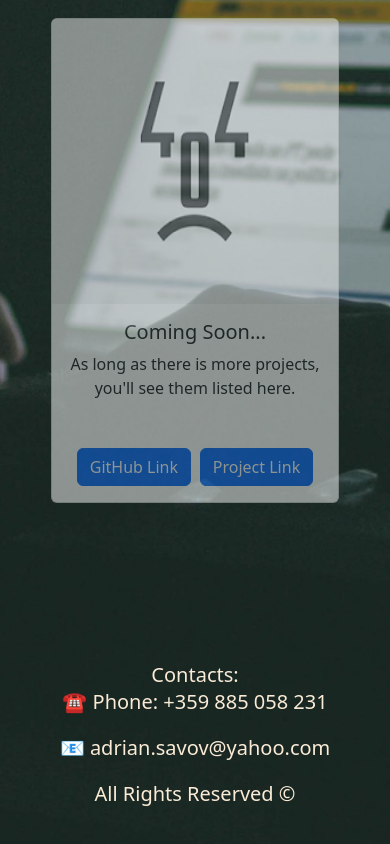
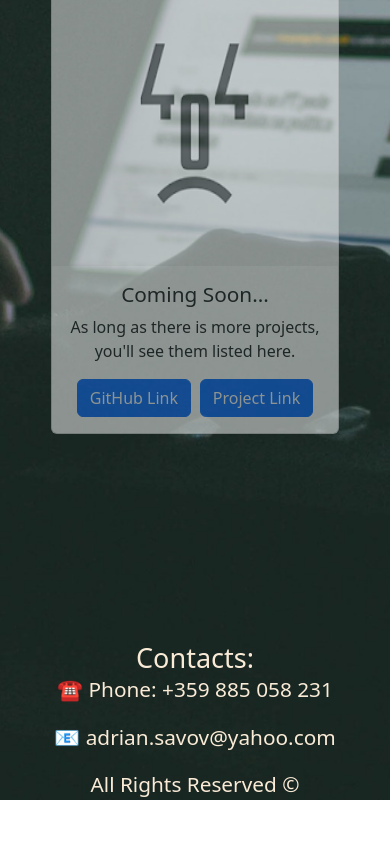
Before and after one commit to AdrianSavov/My-Resume, a React (Vite) app: page /my-work in a window 390 px wide. Shown: the part 1152-1996 px from the top of the page. After the commit the page ends 1952 px from the top, so only its background shows below. Built offline with nearby package versions, Linux system fonts and the light colour scheme.

Commit message:
style: responsive design

```diff
--- a/src/App.css
+++ b/src/App.css
@@ -1,7 +1,11 @@
 .main {
   background-size: cover;
   background-position: center;
+  color: antiquewhite;
   max-width: 100%;
   min-height: 100vh;
-  color: antiquewhite;
+  display: flex;
+  flex-direction: column;
+  justify-content: space-between;
+  box-sizing: border-box;
 }
--- a/src/Components/Footer/Footer.css
+++ b/src/Components/Footer/Footer.css
@@ -1,19 +1,19 @@
 .footer-header {
     color: rgb(250, 250, 250);
     font-weight: bold;
-    border-radius: 7px;
     text-align: center;
   }
   .footer-container {
+    padding-top: 3em;
     max-width: 100%;
-    margin: 0 auto;
+    margin-top: auto;
   }
   .card-title {
-    font-size: 35px;
+    font-size: 1.3em !important;
     margin-bottom: 7px;
   }
   .footer-card-body {
-    font-size: 20px;
+    font-size: 2em;
     text-align: center;
   }
 .contacts {
@@ -21,10 +21,16 @@
   margin: 0 auto;
   width: 35%;
 }
+.card-text {
+  height: fit-content !important;
+}
 
 @media (max-width: 768px) {
     .contacts {
       width: 100%;
+    }
+    .footer-card-body {
+      font-size: 1.3em;
     }
 }
 @media (min-height: 1440px) {
@@ -32,6 +38,28 @@
     font-size: 2em;
   }
   .card-title {
+    font-size: 2em !important;
+  }
+  .footer-header {
     font-size: 2em;
   }
 }
+@media (min-height: 1080px) {
+  .footer-container {
+    padding-top: 1.5em;
+    height: fit-content;
+  }
+}
+@media (max-height: 768px) {
+  .contacts {
+    width: fit-content;
+  }
+  .footer-card-body {
+    font-size: 1.5em;
+  }
+}
+@media (min-height: 1920px) {
+  .contacts {
+    width: fit-content;
+  }
+}
--- a/src/Components/Home/Home.css
+++ b/src/Components/Home/Home.css
@@ -107,6 +107,12 @@
     .img {
         margin-left: 5em;
     }
+    .main-container {
+        height: fit-content;
+    }
+    .row-content {
+        padding-top: 4em;
+    }
 }
 @media (min-height: 1440px) {
     .header {
--- a/src/Components/MySkillsComponent/MySkills.css
+++ b/src/Components/MySkillsComponent/MySkills.css
@@ -142,6 +142,10 @@
     .tab-section {
         font-size: 1.1em;
     }
+    .tab-container {
+        height: fit-content;
+        padding-top: 2em;
+    }
 }
 
 @media (min-height: 1440px) {
@@ -184,3 +188,8 @@
         margin-top: 2em;
     }
 }
+@media (min-height: 1920px) {
+    .tab-container {
+      max-width: fit-content;
+    }
+  }
--- a/src/Components/MyWorkComponent/MyWork.css
+++ b/src/Components/MyWorkComponent/MyWork.css
@@ -13,9 +13,12 @@
     text-align: center;
 }
 .card-body {
+    display: flex;
+    flex-direction: column;
+    justify-content: space-evenly;
     text-align: center;
 }
-.card-btn {
+.card-btn-container {
     display: flex;
     justify-content: space-evenly;
 }
@@ -24,7 +27,6 @@
     padding-bottom: 8em;
     display: flex;
     justify-content: space-evenly;
-    margin: 0 auto;
 }
 .card-text {
     height: 5em;
@@ -32,7 +34,7 @@
 
 @media (min-height: 1080px) {
     .card-container {
-        padding-top: 10em;
+        padding-top: 8em;
     }
 }
 @media (min-height: 1440px) {
@@ -46,7 +48,6 @@
         margin: 0 auto;
         height: 9em;
         padding-top: 3em;
-
     }
 }
 @media (max-width: 768px) {
--- a/src/Components/MyWorkComponent/MyWork.jsx
+++ b/src/Components/MyWorkComponent/MyWork.jsx
@@ -16,7 +16,7 @@ function MyWork() {
               A-Mobile is a web application to manage an online smart devices
               store.
             </Card.Text>
-            <div className="card-btn">
+            <div className="card-btn-container">
               <Button
                 variant="primary"
                 as={Link}
@@ -39,7 +39,7 @@ function MyWork() {
           <Card.Body>
             <Card.Title>Coming Soon...</Card.Title>
             <Card.Text className="card-text-contain">As long as there is more projects, you'll see them listed here.</Card.Text>
-            <div className="card-btn">
+            <div className="card-btn-container">
               <Button variant="primary">GitHub Link</Button>
               <Button variant="primary">Project Link</Button>
             </div>
@@ -52,7 +52,7 @@ function MyWork() {
             <Card.Text className="card-text-contain">
             As long as there is more projects, you'll see them listed here.
             </Card.Text>
-            <div className="card-btn">
+            <div className="card-btn-container">
               <Button
                 variant="primary"
                 as={Link}
```
